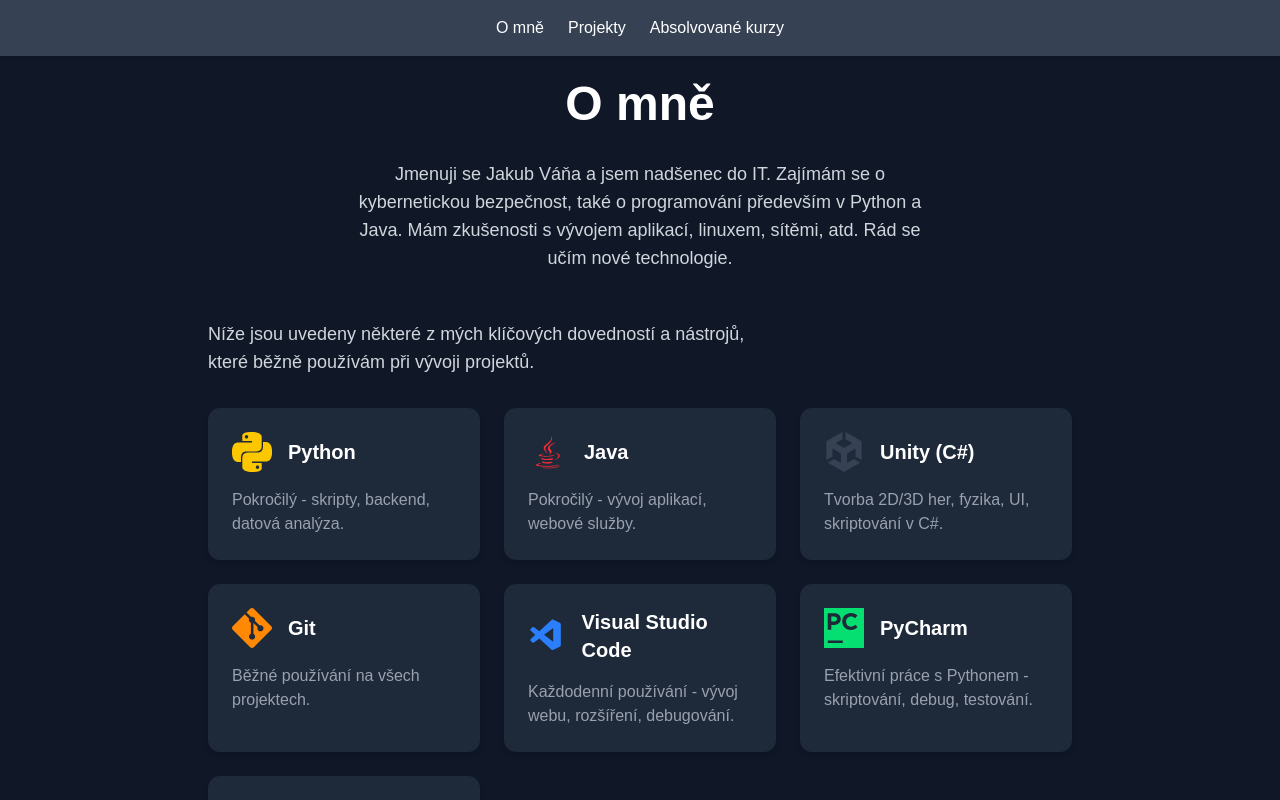
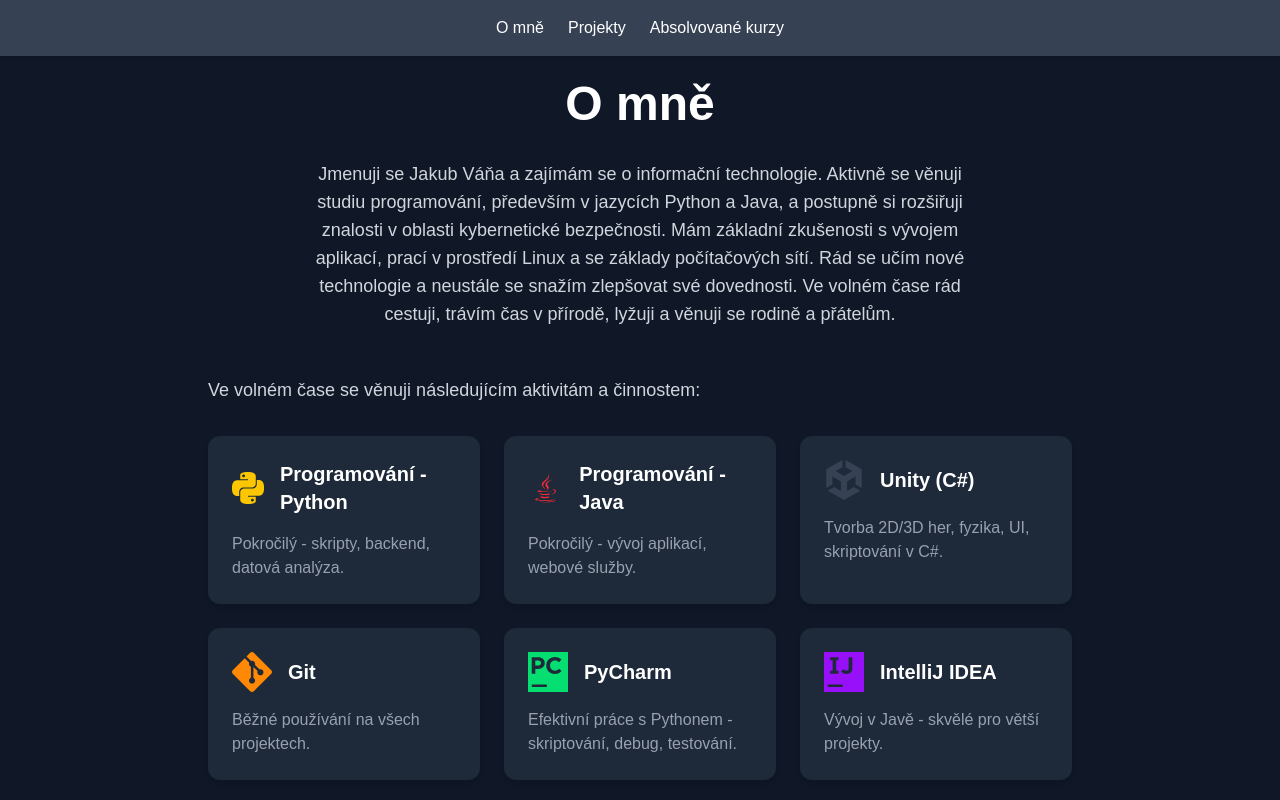
Before and after one commit to vana-jakub/portfolio, a Next.js app: page / in a window 1280 px wide. Shown: the top 800 px of the page. Built offline with nearby package versions, Linux system fonts and the light colour scheme.

Commit message:
Updated aboutme + Small changes

```diff
--- a/app/sections/aboutme.tsx
+++ b/app/sections/aboutme.tsx
@@ -1,50 +1,37 @@
 import { SiPython, SiUnity, SiGit, SiPycharm, SiIntellijidea } from "react-icons/si";
 import { DiJava } from "react-icons/di";
-import { VscVscode } from "react-icons/vsc";
 
 const AboutmeSection = () => {
     const skills = [
         {
-            name: "Python",
+            name: "Programování - Python",
             description: "Pokročilý - skripty, backend, datová analýza.",
             icon: <SiPython className="w-10 h-10 text-yellow-400" />,
-            link: "https://www.python.org",
         },
         {
-            name: "Java",
+            name: "Programování - Java",
             description: "Pokročilý - vývoj aplikací, webové služby.",
             icon: <DiJava className="w-10 h-10 text-red-500" />,
-            link: "https://www.java.com",
         },
         {
             name: "Unity (C#)",
             description: "Tvorba 2D/3D her, fyzika, UI, skriptování v C#.",
             icon: <SiUnity className="w-10 h-10 text-gray-700" />,
-            link: "https://unity.com",
         },
         {
             name: "Git",
             description: "Běžné používání na všech projektech.",
             icon: <SiGit className="w-10 h-10 text-orange-400" />,
-            link: "https://git-scm.com",
-        },
-        {
-            name: "Visual Studio Code",
-            description: "Každodenní používání - vývoj webu, rozšíření, debugování.",
-            icon: <VscVscode className="w-10 h-10 text-blue-500" />,
-            link: "https://code.visualstudio.com",
         },
         {
             name: "PyCharm",
             description: "Efektivní práce s Pythonem - skriptování, debug, testování.",
             icon: <SiPycharm className="w-10 h-10 text-green-400" />,
-            link: "https://www.jetbrains.com/pycharm/",
         },
         {
             name: "IntelliJ IDEA",
             description: "Vývoj v Javě - skvělé pro větší projekty.",
             icon: <SiIntellijidea className="w-10 h-10 text-purple-600" />,
-            link: "https://www.jetbrains.com/idea/",
         },
     ];
 
@@ -52,20 +39,17 @@ const AboutmeSection = () => {
         <section id="aboutme" className="min-h-screen scroll-mt-10 bg-gray-900 py-20 px-4">
             <div className="max-w-4xl mx-auto px-4">
                 <h1 className="text-5xl font-bold mb-8 text-center text-white">O mně</h1>
-                <p className="max-w-xl text-lg text-gray-300 mx-auto mb-12 text-center">
-                    Jmenuji se Jakub Váňa a jsem nadšenec do IT. Zajímám se o kybernetickou bezpečnost, také o programování především v Python a Java. Mám zkušenosti s vývojem aplikací, linuxem, sítěmi, atd. Rád se učím nové technologie.
+                <p className="max-w-2xl text-lg text-gray-300 mx-auto mb-12 text-center">
+                    Jmenuji se Jakub Váňa a zajímám se o informační technologie. Aktivně se věnuji studiu programování, především v jazycích Python a Java, a postupně si rozšiřuji znalosti v oblasti kybernetické bezpečnosti. Mám základní zkušenosti s vývojem aplikací, prací v prostředí Linux a se základy počítačových sítí. Rád se učím nové technologie a neustále se snažím zlepšovat své dovednosti. Ve volném čase rád cestuji, trávím čas v přírodě, lyžuji a věnuji se rodině a přátelům.
                 </p>
                 <p className="max-w-xl text-lg text-gray-300 mb-8">
-                    Níže jsou uvedeny některé z mých klíčových dovedností a nástrojů, které běžně používám při vývoji projektů.
+                    Ve volném čase se věnuji následujícím aktivitám a činnostem:
                 </p>
                 <div className="grid gap-6 sm:grid-cols-2 lg:grid-cols-3">
                     {skills.map((skill, i) => (
                         <a
                             key={i}
-                            href={skill.link}
-                            target="_blank"
-                            rel="noopener noreferrer"
-                            className="block p-6 bg-gray-800 rounded-xl shadow-md hover:shadow-lg hover:bg-gray-700 transition"
+                            className="block p-6 bg-gray-800 rounded-xl shadow-md hover:shadow-lg hover:bg-gray-700 transition cursor-default"
                         >
                             <div className="flex items-center space-x-4 mb-4">
                                 {skill.icon}
--- a/app/sections/courses.tsx
+++ b/app/sections/courses.tsx
@@ -33,7 +33,7 @@ const CoursesSection = () => {
             <div className="max-w-4xl mx-auto px-4">
                 <h1 className="text-5xl font-bold mb-8 text-center text-white">Absolvované kurzy</h1>
                 <p className="max-w-xl text-lg text-gray-300 mb-8">
-                    Zde jsou některé z kurzů, které jsem absolvoval. Můžete si prohlédnout detaily, datum uskutečnění a přiložené soubory (např.: certifikát).
+                    Zde jsou některé z kurzů, které jsem absolvoval. Můžete si prohlédnout detaily, datum uskutečnění a přiložené soubory (např.: certifikát):
                 </p>
 
                 <div className="overflow-hidden rounded-lg shadow-xl">
--- a/app/sections/projects.tsx
+++ b/app/sections/projects.tsx
@@ -77,14 +77,14 @@ const ProjectsSection = () => {
             <div className="max-w-4xl mx-auto px-4">
                 <h1 className="text-5xl font-bold mb-8 text-center text-white">Projekty</h1>
                 <p className="max-w-xl text-lg text-gray-300 mx-auto mb-12 text-center">
-                    Zde jsou některé z mých projektů, které jsem vytvořil, klikněte na box s projektem pro delší popis a dokumentaci projektu.
+                    Zde jsou některé z mých projektů, které jsem vytvořil, klikněte na box s projektem pro delší popis a dokumentaci projektu:
                 </p>
                 <div className="grid gap-12 sm:grid-cols-2 lg:grid-cols-2">
                     {projects.map((project, i) => (
                         <button
                             key={i}
                             onClick={() => setOpenProject(project)}
-                            className="block p-10 bg-gray-800 rounded-xl shadow-md hover:shadow-lg hover:bg-gray-700 transition"
+                            className="block p-10 bg-gray-800 rounded-xl shadow-md hover:shadow-lg hover:bg-gray-700 hover:-translate-y-1 transition cursor-pointer"
                         >
                             <h3 className="text-xl font-semibold mb-2 text-white">{project.title}</h3>
                             <p className="text-gray-400">{project.description}</p>
```
